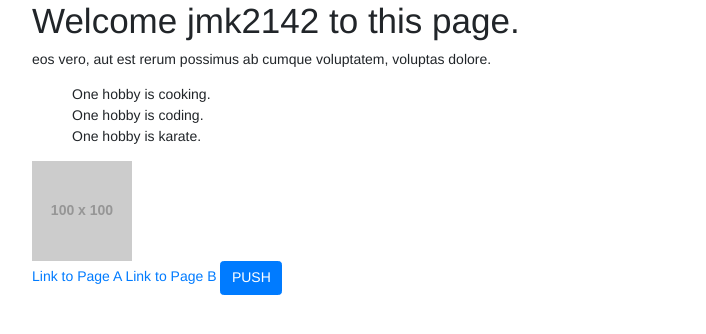
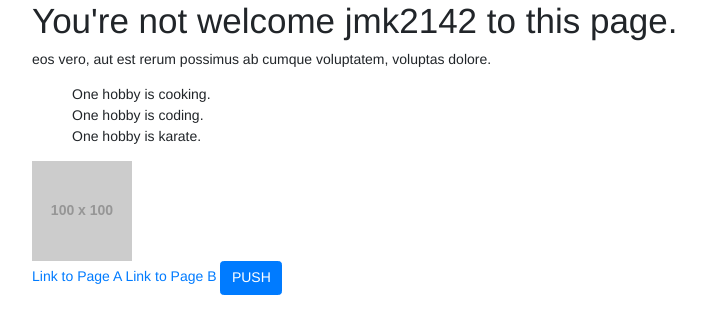
Before and after one commit to jmk2142/basicStructure, a plain HTML site: page index.html in a window 1280 px wide. Shown: the whole page, without its empty margins (53-759 px from the left). Drawn offline with nearby package versions, Linux system fonts and the light colour scheme; placeholder pictures from the web are drawn by us.

Commit message:
Changed H1 content;

```diff
--- a/index.html
+++ b/index.html
@@ -15,7 +15,7 @@
     <div id="app" class="container">
       <div class="row">
         <div class="col">
-          <h1>Welcome {{ username }} to this page.</h1>
+          <h1>You're not welcome {{ username }} to this page.</h1>
           <p>eos vero, aut est rerum possimus ab cumque voluptatem, voluptas dolore.</p>
           <ul>
             <hobby-item v-for="hobby in hobbies" :hobby="hobby"></hobby-item>
```
